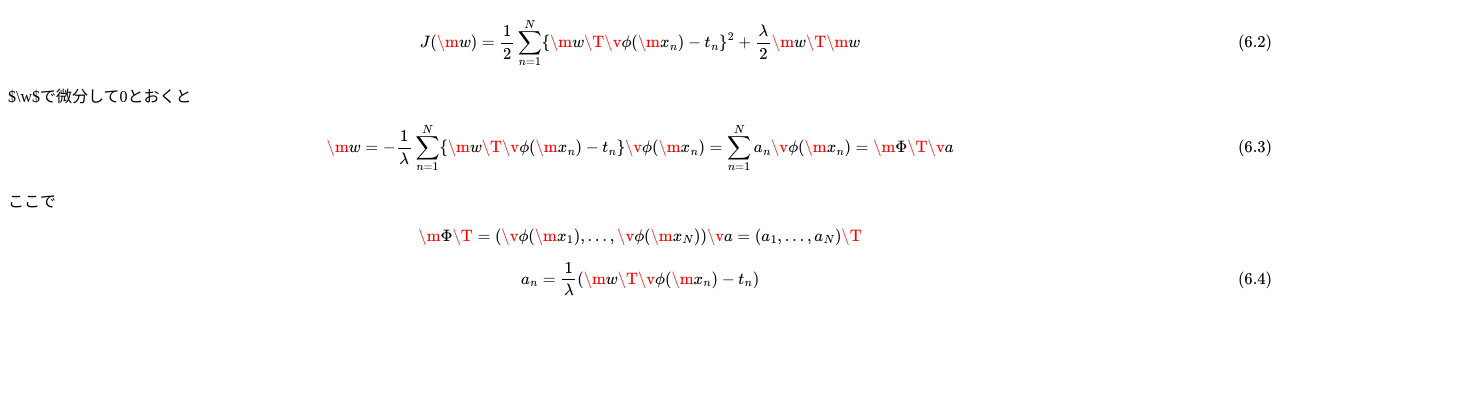
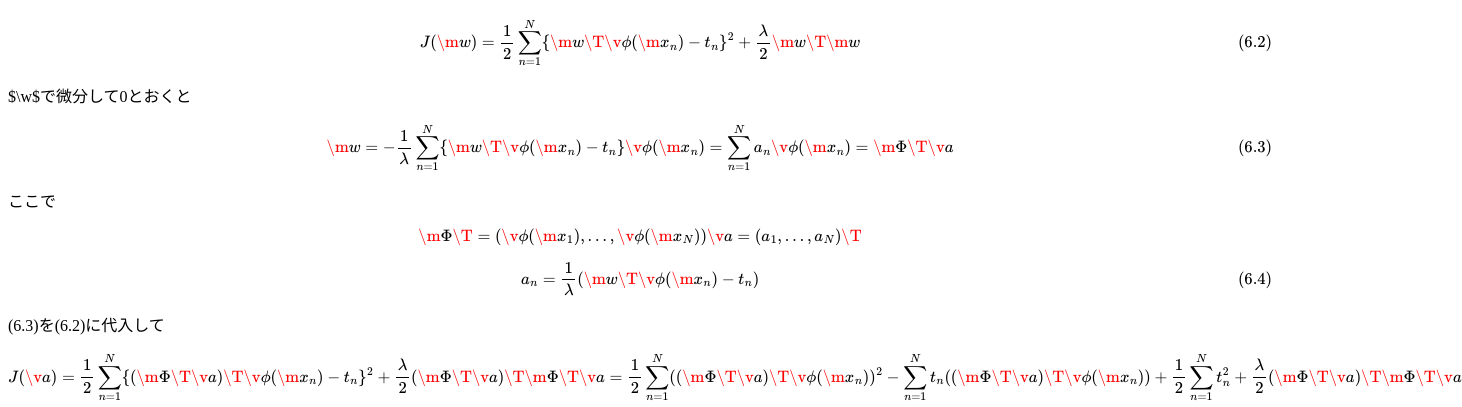
Before and after one commit to teatime77/mathjax-memo, a plain HTML site: page web/prml/6/6.1.html in a window 1280 px wide. Shown: the part 92-499 px from the top of the page, 1462 px wide, since content can reach past the window. Drawn offline with nearby package versions, Linux system fonts and the light colour scheme; some packages are replaced by stand-ins of ours.

Commit message:
6.1の途中

```diff
--- a/web/prml/6/6.1.html
+++ b/web/prml/6/6.1.html
@@ -55,4 +55,12 @@ a_n = \frac{1}{\lambda}(\w\T \v{\phi}(\x_n) - t_n)
 \tag{6.4}
 $$
 
+(6.3)を(6.2)に代入して
+$$
+J(\v{a}) = \frac{1}{2} \sum_{n=1}^N \{ (\m{\Phi}\T \v{a})\T \v{\phi}(\x_n) - t_n \}^2 + \frac{\lambda}{2} (\m{\Phi}\T \v{a})\T \m{\Phi}\T \v{a}
+\\
+= \frac{1}{2} \sum_{n=1}^N ((\m{\Phi}\T \v{a})\T \v{\phi}(\x_n))^2 - \sum_{n=1}^N t_n ((\m{\Phi}\T \v{a})\T \v{\phi}(\x_n)) + \frac{1}{2} \sum_{n=1}^N t_n^2
+\\
++ \frac{\lambda}{2} (\m{\Phi}\T \v{a})\T \m{\Phi}\T \v{a}
+$$
 </body></html>
```
